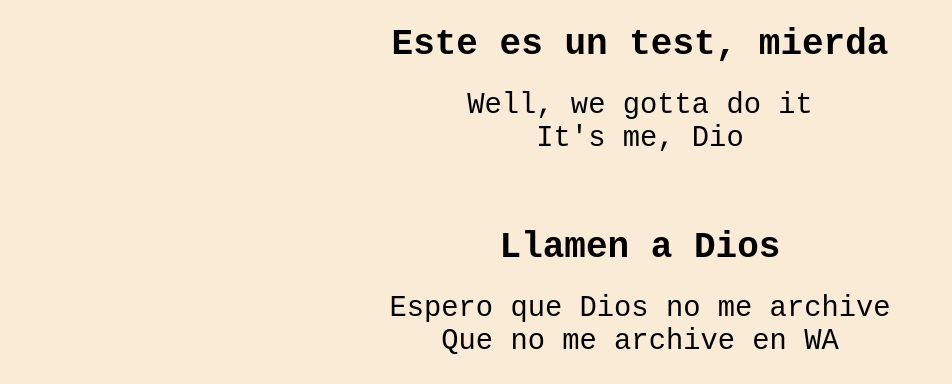
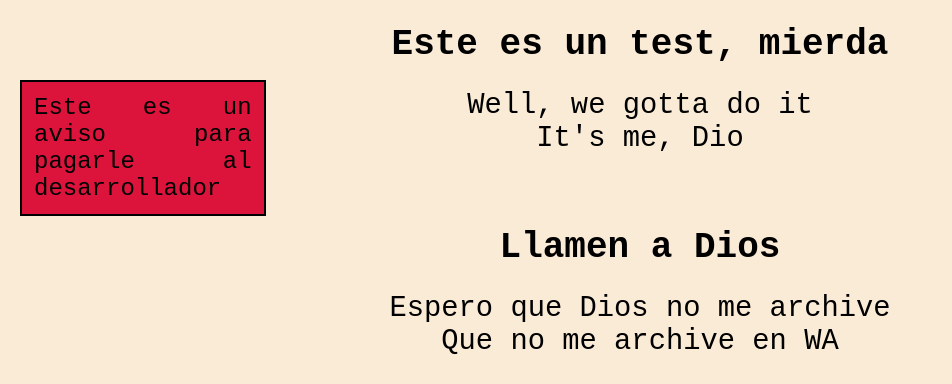
Before and after one commit to metx0/git-test, a plain HTML site: page index.html in a window 1280 px wide. Shown: the top 384 px of the page, without its empty margins (0-952 px from the left). Drawn offline with Linux system fonts and the light colour scheme.

Commit message:
I added a notice for the dev

```diff
--- a/index.html
+++ b/index.html
@@ -7,7 +7,8 @@
     <title>Test</title>
 </head>
 <body>
-    <script src="app.js"></script>
+    <!-- <script src="app.js"></script> -->
+    <div class="note">Este es un aviso para pagarle al desarrollador</div>
     <main class="main">
         <article id="article1">
             <h1>Este es un test, mierda</h1>
--- a/style.css
+++ b/style.css
@@ -10,6 +10,17 @@ html {
 body {
     background-color: antiquewhite;
     font-family: monospace;
+}
+
+.note {
+    background-color: crimson;
+    width: 17%;
+    text-align: justify;
+    padding: 0.5rem;
+    border: 2px solid #000;
+    position: fixed;
+    top: 10%;
+    left: 20px;
 }
 
 .main {
```
